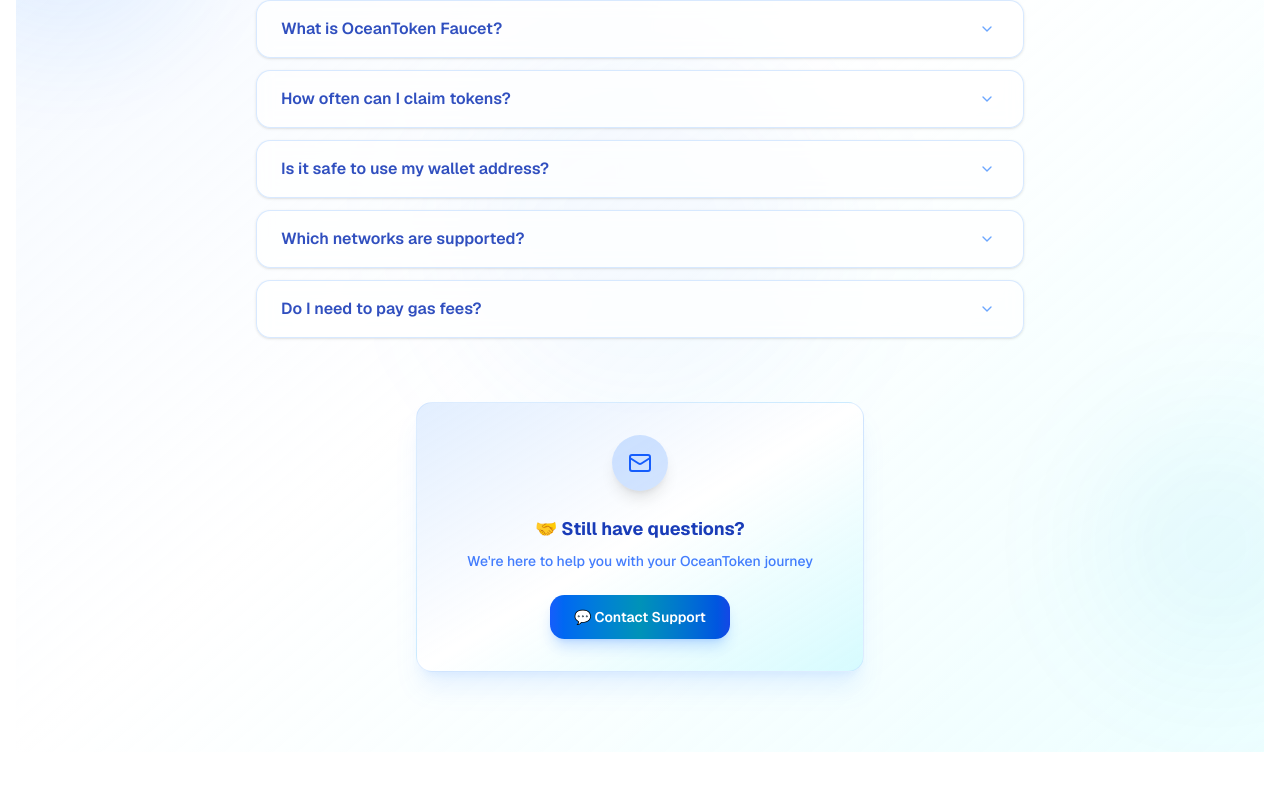
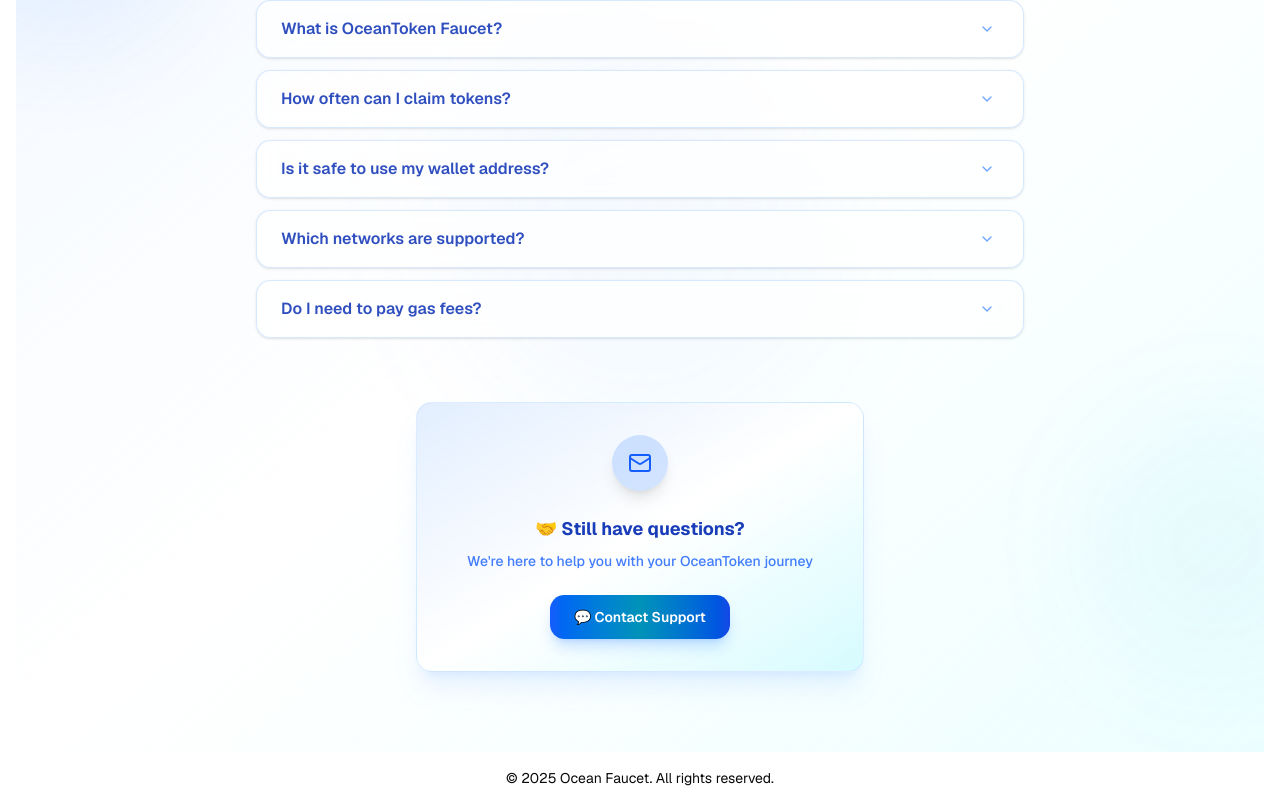
Before and after one commit to kavinda-100/ocean-faucet, a Next.js app in the folder ocean-faucet-ui/: page / in a window 1280 px wide. Shown: the part 1611-2415 px from the top of the page. Before the commit the page ends 2363 px from the top, so only its background shows below. Built offline with nearby package versions, Linux system fonts and the light colour scheme; what wagmi would draw is missing.

Commit message:
feat: add Footer component and update layout to include it

```diff
--- a/ocean-faucet-ui/src/app/layout.tsx
+++ b/ocean-faucet-ui/src/app/layout.tsx
@@ -7,6 +7,7 @@ import { Geist } from "next/font/google";
 import { ThemeProvider } from "@/providers/ThemeProvider";
 import Header from "@/components/Header";
 import WebThreeProvider from "@/providers/WebThreeProvider";
+import Footer from "@/components/Footer";
 
 export const metadata: Metadata = {
   title: "Ocean Faucet",
@@ -36,9 +37,10 @@ export default function RootLayout({
           disableTransitionOnChange
         >
           <WebThreeProvider>
-            <main className="container mx-auto flex min-h-screen flex-col px-4">
+            <main className="mx-auto flex min-h-screen max-w-[2000px] flex-col px-4">
               <Header />
               {children}
+              <Footer />
             </main>
           </WebThreeProvider>
         </ThemeProvider>
--- /dev/null
+++ b/ocean-faucet-ui/src/components/Footer.tsx
@@ -0,0 +1,15 @@
+import React from "react";
+
+const Footer = () => {
+  return (
+    <footer className="w-full">
+      <div className="container mx-auto py-4 text-center">
+        <p className="text-sm">
+          &copy; {new Date().getFullYear()} Ocean Faucet. All rights reserved.
+        </p>
+      </div>
+    </footer>
+  );
+};
+
+export default Footer;
--- a/ocean-faucet-ui/src/components/Header.tsx
+++ b/ocean-faucet-ui/src/components/Header.tsx
@@ -6,7 +6,8 @@ import { ModeToggle } from "./ModeToggle";
 
 const Header = () => {
   return (
-    <header className="container mx-auto flex items-center justify-between py-4">
+    <header className="w-full">
+      <section className="container mx-auto flex items-center justify-between py-4">
         <h1 className="text-xl font-bold md:text-2xl">
           🌊 <span className="hidden md:inline">Ocean Faucet</span>
         </h1>
@@ -21,6 +22,7 @@ const Header = () => {
           />
           <ModeToggle />
         </div>
+      </section>
     </header>
   );
 };
```
Lines whose indentation alone changed are shown as unchanged.
